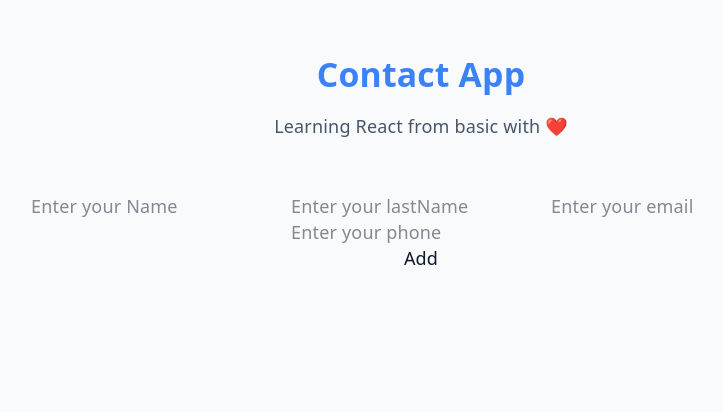
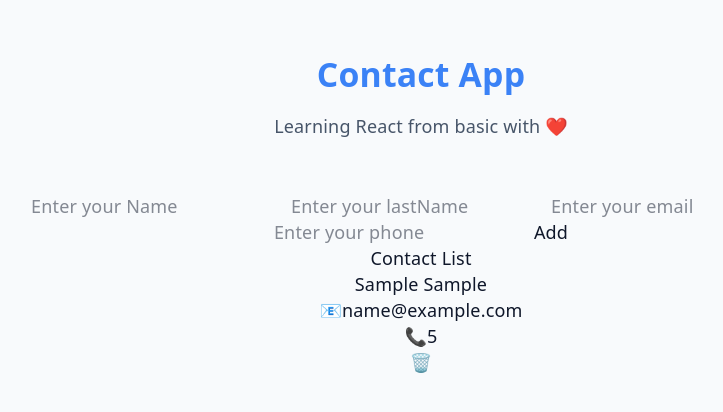
Before and after one commit to dev-mohammad78/contact-app, a React (Vite) app: page / in a window 1280 px wide. Both pictures are taken after typing "Sample", "Sample", "name@example.com", "5" into the empty fields and a click on the button "Add". Shown: the top 412 px of the page, without its empty margins (219-942 px from the left). Built offline with nearby package versions, Linux system fonts and the light colour scheme.

Commit message:
ContactList added

```diff
--- a/package.json
+++ b/package.json
@@ -13,7 +13,8 @@
     "@tailwindcss/vite": "^4.3.2",
     "react": "^19.2.7",
     "react-dom": "^19.2.7",
-    "tailwindcss": "^4.3.2"
+    "tailwindcss": "^4.3.2",
+    "uuid": "^14.0.1"
   },
   "devDependencies": {
     "@types/react": "^19.2.17",
--- a/src/components/Contact.jsx
+++ b/src/components/Contact.jsx
@@ -1,11 +1,14 @@
 import { useState } from "react";
+import { v4 } from "uuid";
 
 import inputs from "../constant/inputs";
+import ContactList from "./ContactList";
 
 function Contact() {
   const [alert, setAlert] = useState("");
   const [contacts, setContacts] = useState([]);
   const [contact, setContact] = useState({
+    id: "",
     name: "",
     lastName: "",
     email: "",
@@ -16,7 +19,6 @@
     const name = event.target.name;
     const value = event.target.value;
 
-    console.log(name, value);
     setContact((contact) => ({ ...contact, [name]: value }));
   };
 
@@ -31,7 +33,8 @@
       return;
     }
     setAlert("");
-    setContacts((contacts) => [...contacts, contact]);
+    const newContact = { ...contact, id: v4() };
+    setContacts((contacts) => [...contacts, newContact]);
     setContact({
       name: "",
       lastName: "",
@@ -42,6 +45,7 @@
   };
 
   return (
+    <div>
       <div>
         {inputs.map((input) => (
           <input
@@ -54,8 +58,10 @@
           />
         ))}
 
+        <button onClick={addHandler}>Add</button>
         <div>{alert && <p>{alert}</p>}</div>
-      <button onClick={addHandler}>Add</button>
+      </div>
+      <ContactList contacts={contacts} />
     </div>
   );
 }
--- /dev/null
+++ b/src/components/ContactList.jsx
@@ -0,0 +1,31 @@
+function ContactList({ contacts }) {
+  return (
+    <div>
+      <h3>Contact List</h3>
+      {contacts.length ? (
+        <ul>
+          {contacts.map((contact) => (
+            <li key={contact.id}>
+              <p>
+                {contact.name} {contact.lastName}
+              </p>
+              <p>
+                <span>📧</span>
+                {contact.email}
+              </p>
+              <p>
+                <span>📞</span>
+                {contact.phone}
+              </p>
+              <button>🗑️</button>
+            </li>
+          ))}
+        </ul>
+      ) : (
+        <p>No contacts available</p>
+      )}
+    </div>
+  );
+}
+
+export default ContactList;
```
Also changed, not shown: 1 other file (tests, documents, lock files or other folders). Lines whose indentation alone changed are shown as unchanged.
